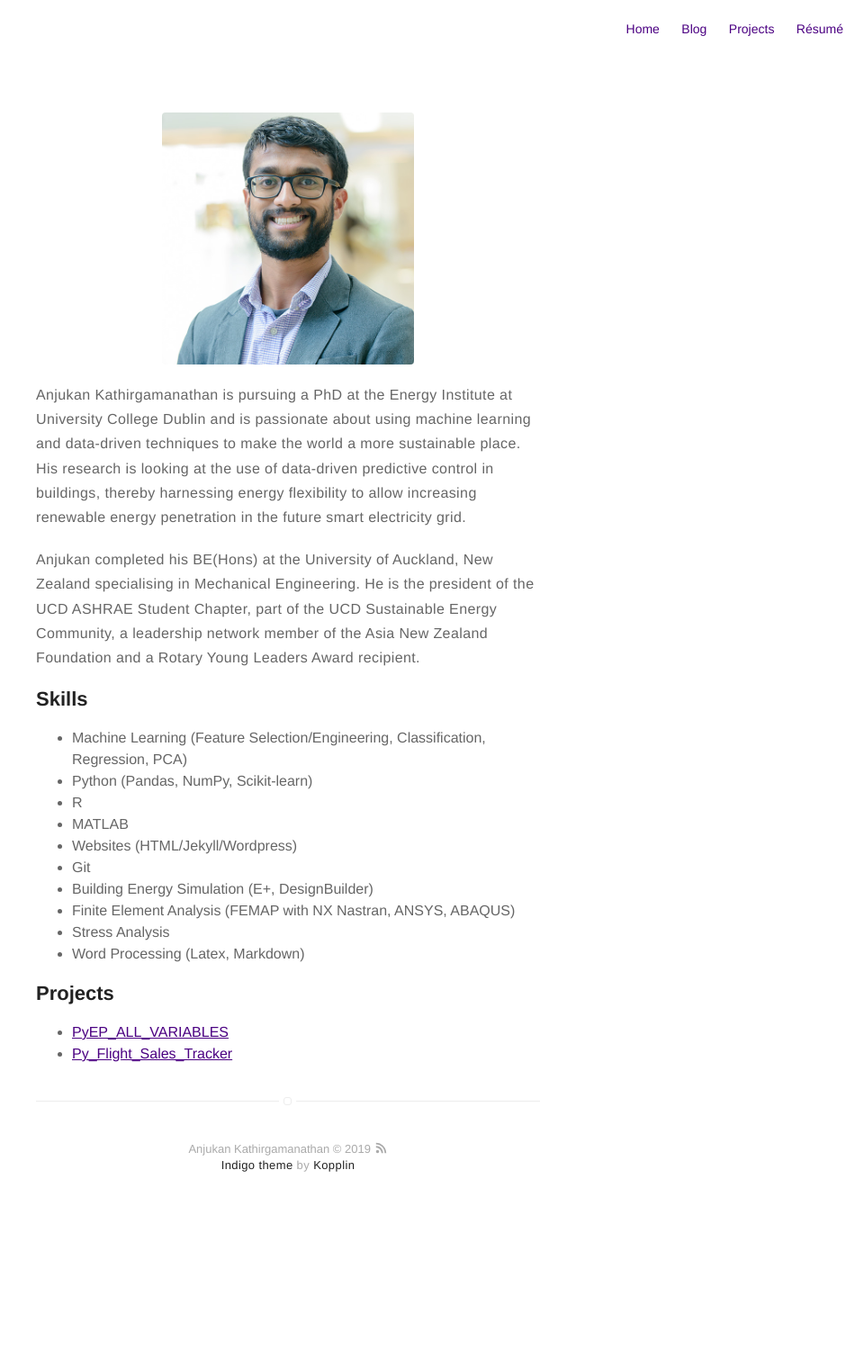
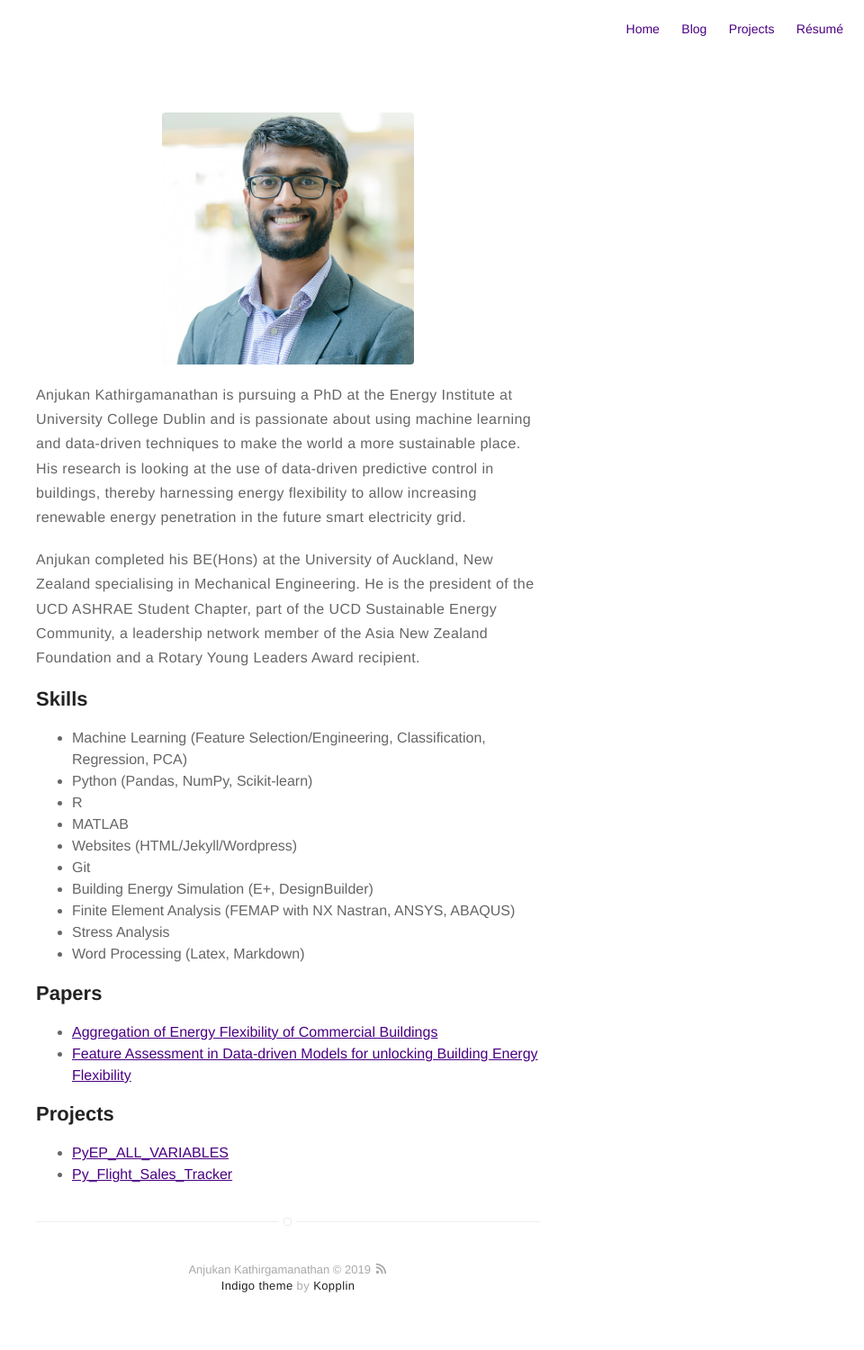
Before and after one commit to anjukan/anjukan.github.io, a Jekyll site: the page built from about.md, in a window 1280 px wide. Shown: the whole page at 90% size, without its empty margins (320-1280 px from the left). Built offline with Jekyll 4.4.1, drawn with Linux system fonts in a browser that asks for light colours; before the commit the page ends 1366 px from its top, so only the background shows below that.

Commit message:
Mod about page and added C2 paper and NUS pics

```diff
--- a/about.md
+++ b/about.md
@@ -29,6 +29,14 @@ of the Asia New Zealand Foundation and a Rotary Young Leaders Award recipient.</
 	<li>Word Processing (Latex, Markdown)</li>
 </ul>
 
+<h2>Papers</h2>
+
+<ul>
+	<li><a href="http://www.ibpsa.org/proceedings/eSimPapers/2018/1-3-A-4.pdf">Aggregation of Energy Flexibility of Commercial Buildings</a></li>
+	<li><a href="/assets/documents/C2.pdf">Feature Assessment in Data-driven Models for unlocking
+	Building Energy Flexibility</a></li>
+</ul>
+
 <h2>Projects</h2>
 
 <ul>
```
Also changed, not shown: assets/images/Newway.png (added), assets/images/Oldway.png (added), assets/images/Singapore_3.jpg (added), 3 other files.
